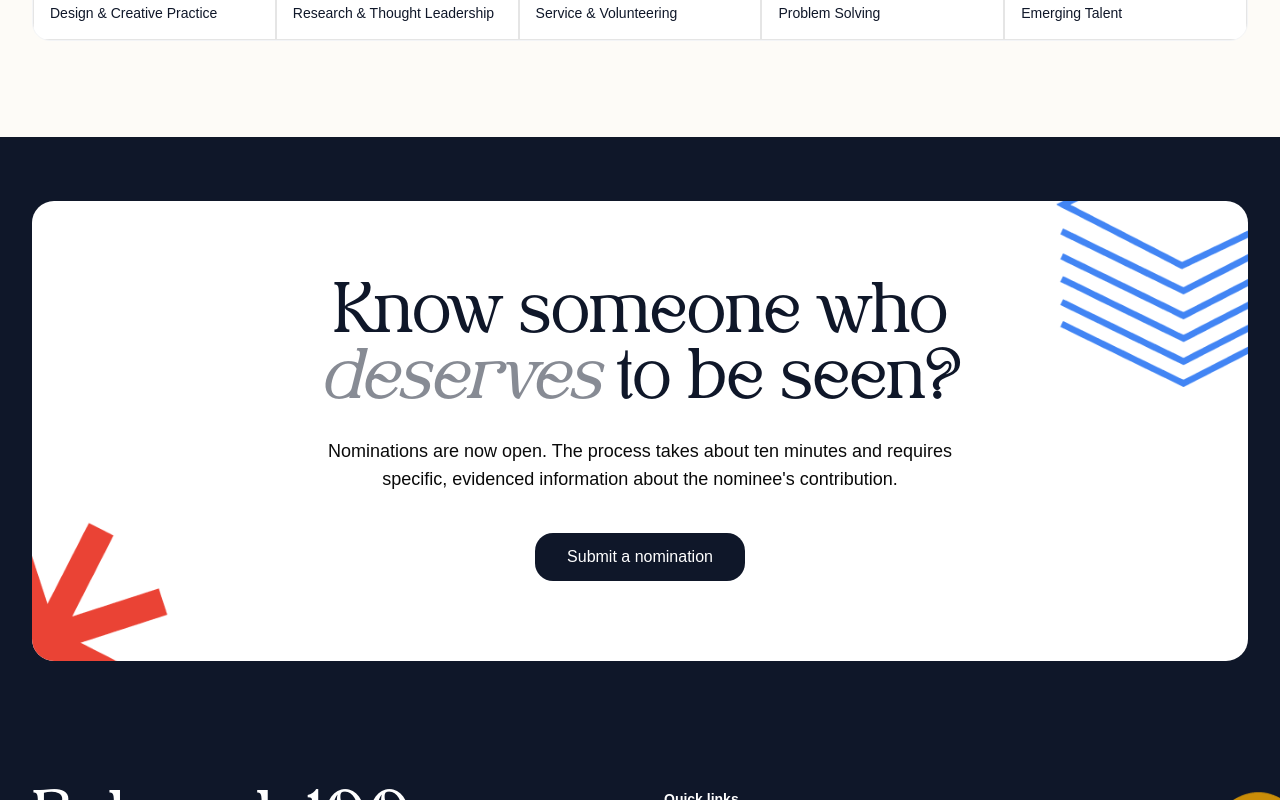
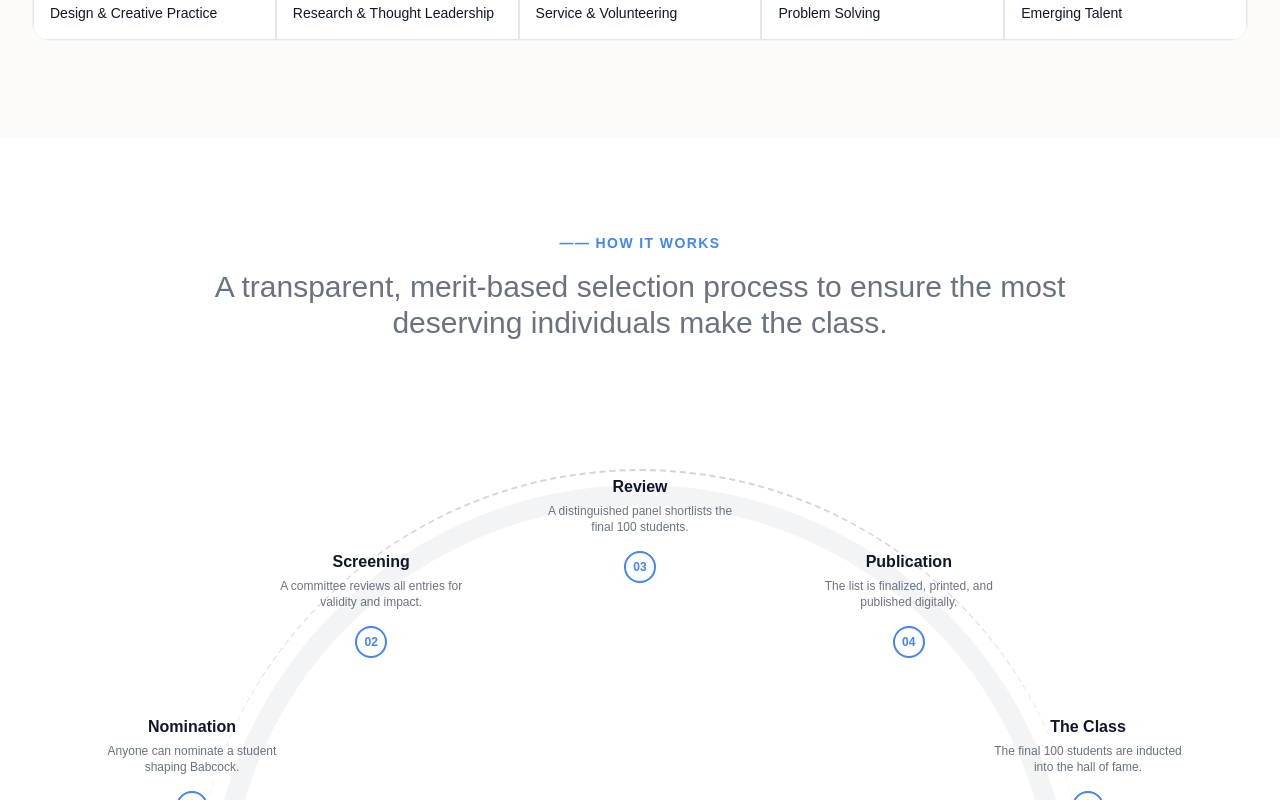
Before and after one commit to GDGBabcockUniversity/the-hundred, a Next.js app: page / in a window 1280 px wide. Shown: the part 2920-3720 px from the top of the page. Built offline with nearby package versions, Linux system fonts and the light colour scheme; a web font is replaced by a local one.

Commit message:
feat: add ProcessSection component to homepage page.tsx

```diff
--- a/app/page.tsx
+++ b/app/page.tsx
@@ -2,7 +2,7 @@ import { HeroSection } from "@/components/landing/HeroSection";
 import { ValuePropSection } from "@/components/landing/ValuePropSection";
 import { DarkFeaturesSection } from "@/components/landing/DarkFeaturesSection";
 import { CriteriaSection } from "@/components/landing/CriteriaSection";
-// import { ProcessSection } from "@/components/landing/ProcessSection";
+import { ProcessSection } from "@/components/landing/ProcessSection";
 import { CtaSection } from "@/components/landing/CtaSection";
 
 export default function Home() {
@@ -12,7 +12,7 @@ export default function Home() {
       <ValuePropSection />
       <DarkFeaturesSection />
       <CriteriaSection />
-      {/* <ProcessSection /> */}
+      <ProcessSection />
       <CtaSection />
     </>
   );
```
